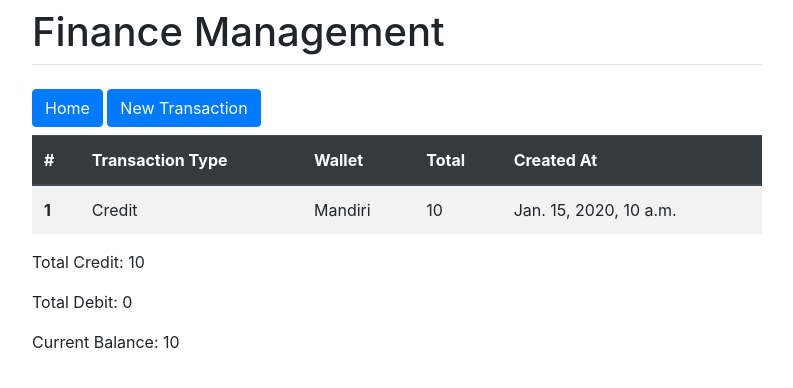
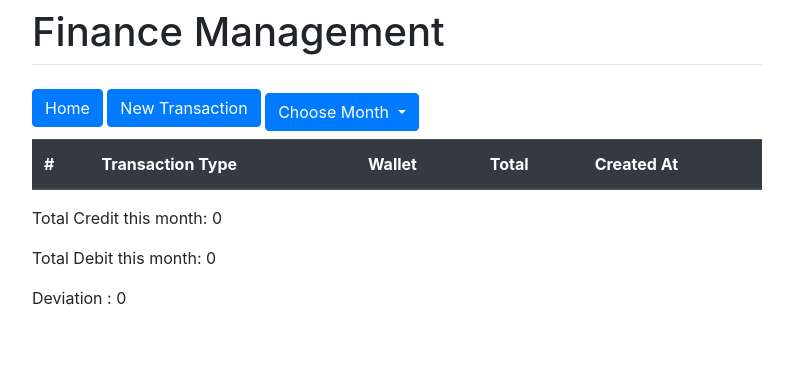
Before and after one commit to ArRosid/FinanceManagement-Django, a Django app: page /transactions in a window 1280 px wide. Shown: the top 388 px of the page, without its empty margins (243-1036 px from the left). Run offline with Django 3.2, Linux system fonts and the light colour scheme; a user stored in the database is signed in; tables that the repository leaves empty hold one stand-in row (values such as "Sample post"); lists and menus that the app fills with data are empty; some libraries are stand-ins or nearby versions.

Commit message:
Detail transaction menu per month

```diff
--- a/finance/views.py
+++ b/finance/views.py
@@ -1,6 +1,7 @@
 from django.shortcuts import render
 from django.views.generic import ListView, CreateView
 from django.contrib.auth.mixins import LoginRequiredMixin
+import datetime
 
 from . import models, forms
 
@@ -22,20 +23,66 @@ class BalanceList(LoginRequiredMixin, ListView):
         return context
 
 class TransactionListView(LoginRequiredMixin, ListView):
+    month_names = [
+            "January", "February", "March", "April",
+            "May", "June", "July", "August",
+            "September", "October", "November", "December"
+    ]
+
     login_url = "/login/"
     redirect_field_name = "redirect_to"
     model = models.Transaction
 
+    def get_queryset(self):
+        month_year = self.request.GET.get("month")
+
+        if month_year is not None:
+            # convert month string to number
+            month = month_year.split(" ")[0]
+            for i,m in enumerate(self.month_names):
+                if month == m:
+                    month = i + 1
+                    break
+
+            year = month_year.split(" ")[1]
+            transactions = models.Transaction.objects.filter(
+                                created_at__year=year,
+                                created_at__month=month
+                            )
+            return transactions
+
+        else:
+            month = datetime.datetime.now().month
+            year = datetime.datetime.now().year
+            transactions = models.Transaction.objects.filter(
+                                created_at__year=year,
+                                created_at__month=month
+                            )
+            return transactions
+
     def get_context_data(self, *args, **kwargs):
         context = super().get_context_data(*args, **kwargs)
 
+        #get all months in the transaction
+        month_year_list = []
+        all_transaction = models.Transaction.objects.all()
+
+        for trans in all_transaction:
+            # list of month & year
+            month_str = self.month_names[trans.created_at.month - 1]
+            year_str = trans.created_at.year
+            month_year = f"{month_str} {year_str}"
+            if month_year not in month_year_list:
+                month_year_list.append(month_year)
+
+        # calculate credit & debit per months
         total_credit = 0
         total_debit = 0
         current_balance = 0
 
-        all_transaction = models.Transaction.objects.all()
+        transaction_this_month = self.get_queryset()
 
-        for trans in all_transaction:
+        for trans in transaction_this_month:
             if trans.transaction_type == "Credit":
                 total_credit = total_credit + trans.total
             if trans.transaction_type == "Debit":
@@ -46,6 +93,7 @@ class TransactionListView(LoginRequiredMixin, ListView):
         context["total_credit"] = total_credit
         context["total_debit"] = total_debit
         context["current_balance"] = current_balance
+        context["month_year_list"] = month_year_list
         return context
 
 
--- a/templates/finance/transaction_list.html
+++ b/templates/finance/transaction_list.html
@@ -3,6 +3,17 @@
 {% block content %}
     <a href="{% url 'balance' %}"><button type="button" class="btn btn-primary mb-2">Home</button></a>
     <a href="{% url 'transaction_create' %}"><button type="button" class="btn btn-primary mb-2">New Transaction</button></a>
+
+    <div class="dropdown d-inline-block mb-2">
+        <button class="btn btn-primary dropdown-toggle" type="button" id="dropdownMenuButton" data-toggle="dropdown" aria-haspopup="true" aria-expanded="false">
+            Choose Month
+        </button>
+        <div class="dropdown-menu" aria-labelledby="dropdownMenuButton">
+            {% for month in month_year_list %}
+            <a class="dropdown-item" href="{% url 'transaction_list' %}?month={{month}}">{{month}}</a>
+            {% endfor %}
+        </div>
+    </div>
 
     <table class="table table-striped">
         <thead class="thead-dark">
@@ -27,7 +38,7 @@
         {% endfor %}
         </tbody>
     </table>
-    <p>Total Credit: {{total_credit}}</p>
-    <p>Total Debit: {{total_debit}}</p>
-    <p>Current Balance: {{current_balance}}</p>
+    <p>Total Credit this month: {{total_credit}}</p>
+    <p>Total Debit this month: {{total_debit}}</p>
+    <p>Deviation : {{current_balance}}</p>
 {% endblock %}
```
Also changed, not shown: finance/migrations/0006_auto_20200307_0446.py (added), finance/migrations/0007_auto_20200307_2340.py (added).
